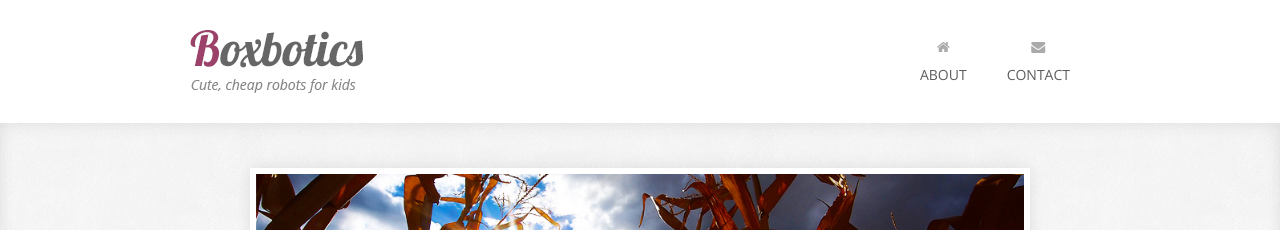
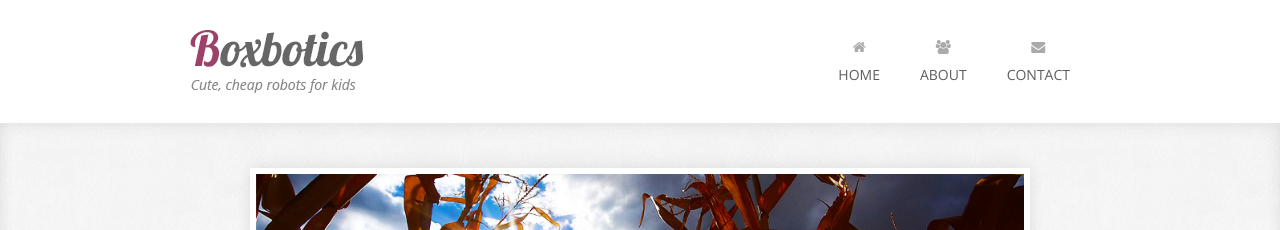
Before and after one commit to paulmand3l/boxbotics, a Jekyll site: the page built from index.html, in a window 1280 px wide and 1400 px high. Shown: the top 230 px of the window. Built offline with Jekyll 4.4.1, drawn with Linux system fonts in a browser that asks for light colours; nearby versions of some CDN libraries; some web fonts are replaced; library files that are not in the unit come from our copies.

```diff
--- a/_layouts/default.html
+++ b/_layouts/default.html
@@ -52,10 +52,13 @@
                             </h1>
                             <div class="nav-collapse collapse">
                                 <ul class="nav pull-right">
-                                    <li>
-                                        <a href="/about"><i class="icon-home"></i><br />About</a>
+                                    <li class="home">
+                                        <a href="/"><i class="icon-home"></i><br />Home</a>
                                     </li>
-                                    <li>
+                                    <li class="about">
+                                        <a href="/about"><i class="icon-group"></i><br />About</a>
+                                    </li>
+                                    <li class="contact">
                                         <a href="/contact"><i class="icon-envelope-alt"></i><br />Contact</a>
                                     </li>
                                 </ul>
--- a/assets/js/scripts.js
+++ b/assets/js/scripts.js
@@ -6,6 +6,15 @@ $(window).load(function() {
         animation: "slide",
         controlNav: "thumbnails"
     });
+});
+
+
+/*
+    Find current page
+*/
+jQuery(document).ready(function() {
+    var page = window.location.pathname;
+    $('.nav li.' + page.replace('/','')).addClass('current-page');
 });
 
 
```
